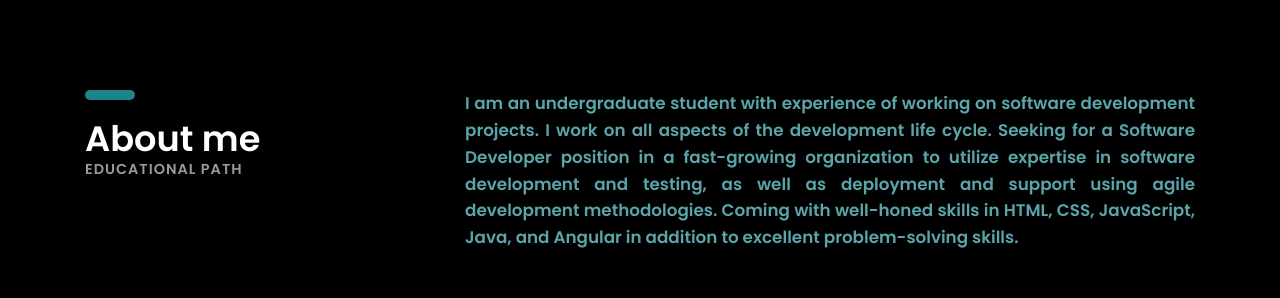
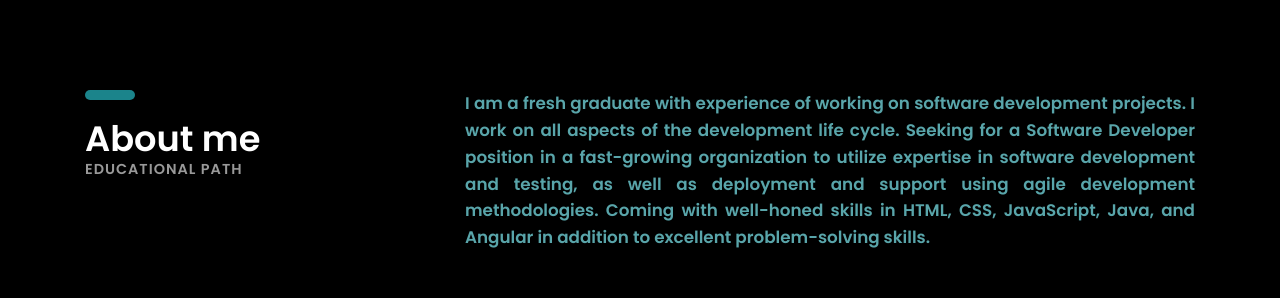
Before and after one commit to apekshaRathnamali/apekshaRathnamali.github.io, a plain HTML site: page index.html in a window 1280 px wide. Shown: the part 637-935 px from the top of the page. Drawn offline with Linux system fonts and the light colour scheme; files whose address does not match are found by name.

Commit message:
Update index.html

```diff
--- a/index.html
+++ b/index.html
@@ -102,7 +102,7 @@
 					</div>
 				</div><!-- col-sm-4 -->
 				<div class="col-sm-8">
-					<p class="margin-b-50" align="justify"><b>I am an undergraduate student with experience of working on software development projects. I work on all aspects of the development life cycle. Seeking for a Software Developer position in a fast-growing organization to utilize expertise in software development and testing, as well as deployment and support using agile development methodologies. Coming with well-honed skills in HTML, CSS, JavaScript, Java, and Angular in addition to excellent problem-solving skills.</b></p>
+					<p class="margin-b-50" align="justify"><b>I am a fresh graduate with experience of working on software development projects. I work on all aspects of the development life cycle. Seeking for a Software Developer position in a fast-growing organization to utilize expertise in software development and testing, as well as deployment and support using agile development methodologies. Coming with well-honed skills in HTML, CSS, JavaScript, Java, and Angular in addition to excellent problem-solving skills.</b></p>
 
 					<div class="row">
 						<div class="col-sm-6 col-md-6 col-lg-3">
@@ -300,18 +300,21 @@
 					<ul>
 						<li><h4><b>Foundations of Data Science: K-Means Clustering in Python
 							(07/2020)</b></h4></li>
+
 							<p><i>an online non-credit course authorized by University of London and
 								Goldsmiths, University of London and offered through Coursera
 							</i></p>
+						</div>
 						<li><h4><b>Use WordPress to Create a Blog for your Business (07/2020)</b></h4></li>
 
 							<p><i>an online non-credit course authorized by Coursera Project Network and
 								offered through Coursera</i></p>
+						</div>
 						<li><h4><b>Introduction to Cybersecurity Tools & Cyber Attacks (08/2020)</b></h4></li>
 
 							<p><i>an online non-credit course authorized by Coursera Project Network and offered through
 								IBM</i></p>
-					</ul>
+						</ul>
 
 
 
```
